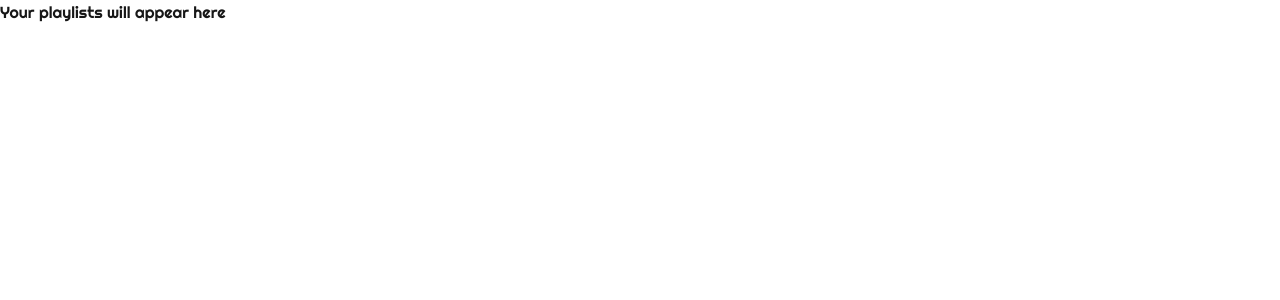
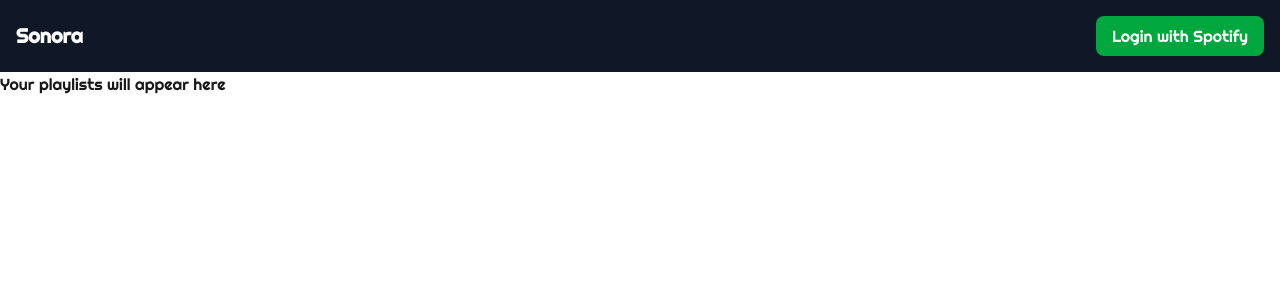
Before and after one commit to rayisB1/sonora, a Next.js app in the folder sonora/: page /playlists in a window 1280 px wide. Shown: the top 300 px of the page. Built offline with nearby package versions, Linux system fonts and the light colour scheme; no server answers.

Commit message:
feat: integrate Navbar into layout with Spotify login/logout

```diff
--- a/sonora/src/app/layout.tsx
+++ b/sonora/src/app/layout.tsx
@@ -3,6 +3,7 @@
 import "./globals.css";
 import { SessionProvider } from "next-auth/react";
 import { Righteous } from "next/font/google";
+import Navbar from "@/components/Navbar";
 
 const righteous = Righteous({ subsets: ["latin"], weight: "400" });
 
@@ -10,7 +11,10 @@ export default function RootLayout({ children }: { children: React.ReactNode })
   return (
     <html lang="en">
       <body className={righteous.className}>
-        <SessionProvider>{children}</SessionProvider>
+        <SessionProvider>
+          <Navbar />
+          {children}
+        </SessionProvider>
       </body>
     </html>
   );
--- a/sonora/src/components/Navbar.tsx
+++ b/sonora/src/components/Navbar.tsx
@@ -0,0 +1,25 @@
+"use client";
+
+import { signIn, signOut, useSession } from "next-auth/react";
+
+export default function Navbar() {
+  const { data: session } = useSession();
+
+  return (
+    <nav className="p-4 bg-gray-900 text-white flex justify-between items-center">
+      <h1 className="font-bold text-xl">Sonora</h1>
+      {session ? (
+        <div className="flex items-center gap-4">
+          <span>Hello, {session.user?.name}</span>
+          <button onClick={() => signOut()} className="px-4 py-2 bg-red-600 rounded-lg">
+            Logout
+          </button>
+        </div>
+      ) : (
+        <button onClick={() => signIn("spotify")} className="px-4 py-2 bg-green-600 rounded-lg">
+          Login with Spotify
+        </button>
+      )}
+    </nav>
+  );
+}
```
